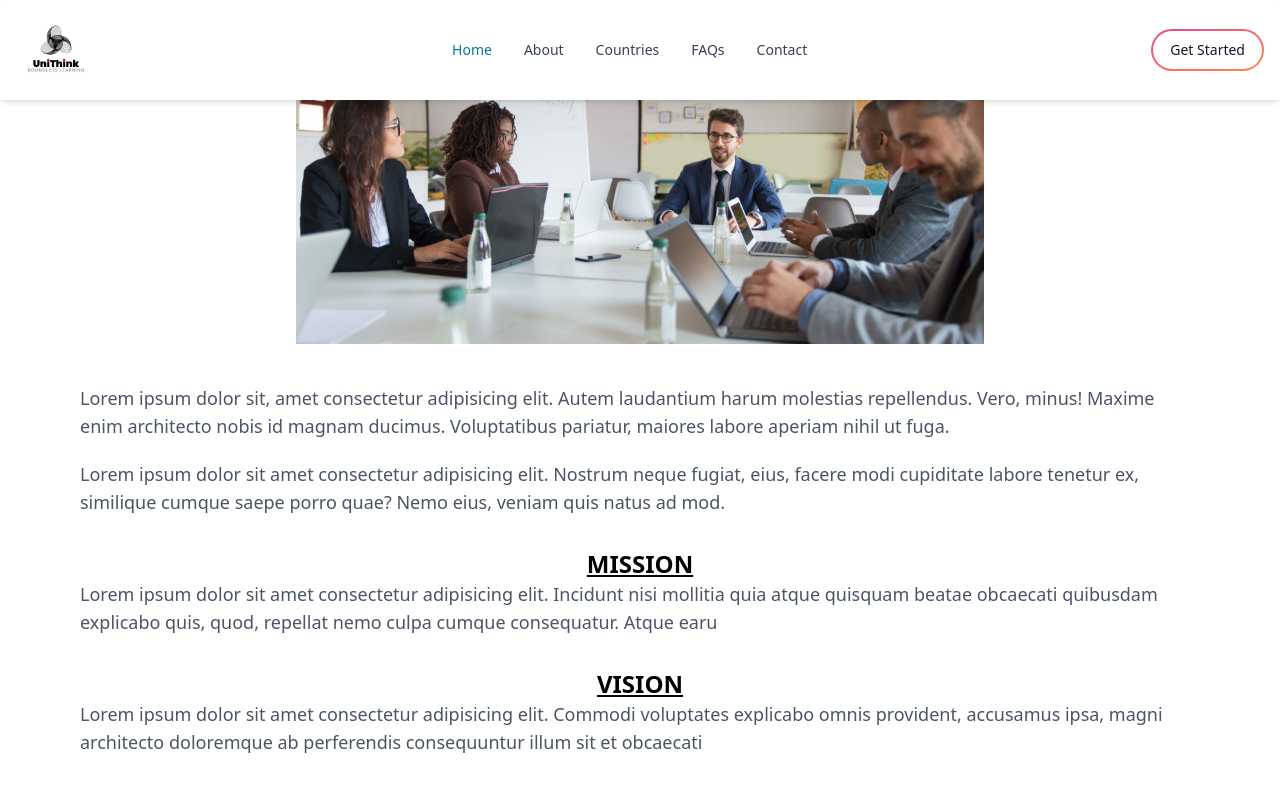
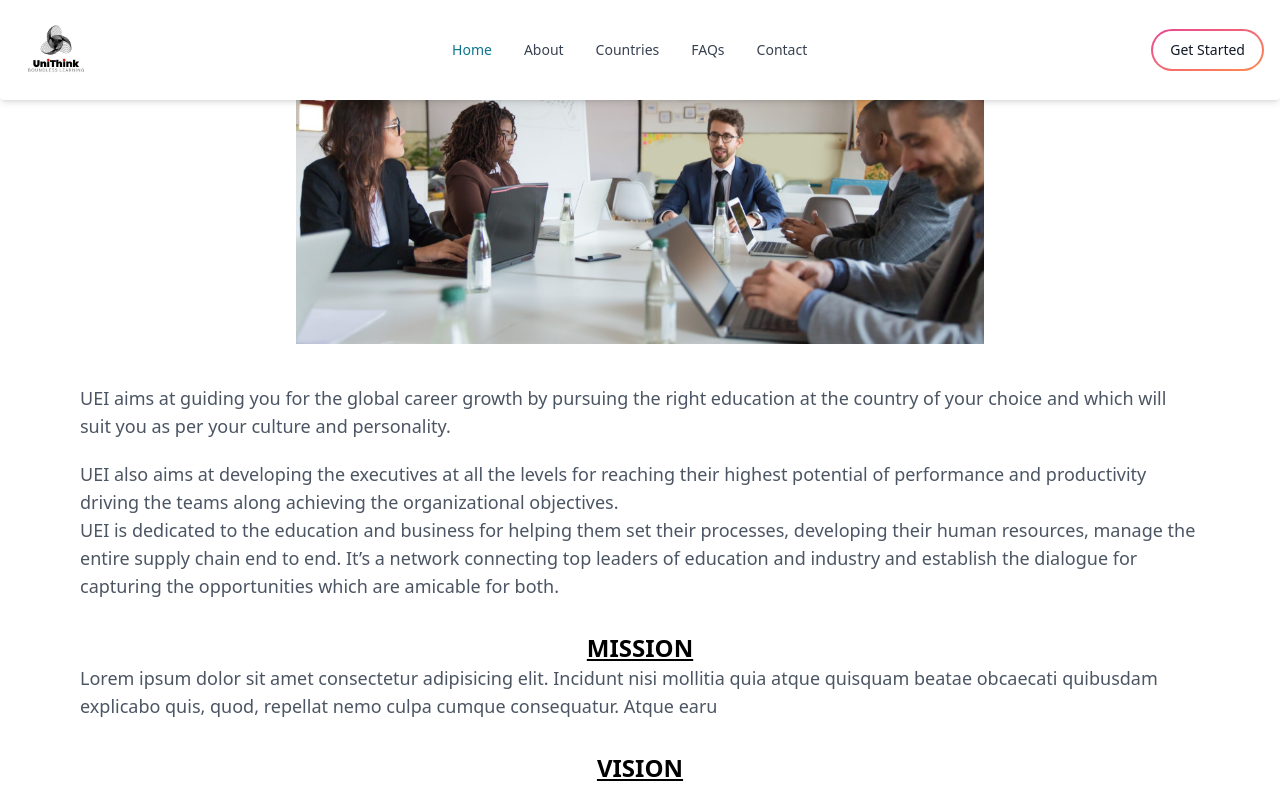
Before and after one commit to Devanshhh26/Unithink, a React (Vite) app in the folder Client/: page /about in a window 1280 px wide. Shown: the top 789 px of the page. Built offline with nearby package versions, Linux system fonts and the light colour scheme.

Commit message:
Country Images

```diff
--- a/Client/src/pages/About.jsx
+++ b/Client/src/pages/About.jsx
@@ -9,10 +9,13 @@ function About() {
   <img src={boardmeet} alt="" className="max-w-full mb-8 pb-10 md:max-h-96 md:mb-0" />
   <div className="mx-4 md:mx-20 text-gray-600 text-lg">
     <p className=''>
-     Lorem ipsum dolor sit, amet consectetur adipisicing elit. Autem laudantium harum molestias repellendus. Vero, minus! Maxime enim architecto nobis id magnam ducimus. Voluptatibus pariatur, maiores labore aperiam nihil ut fuga.
+    UEI aims at guiding you for the global career growth by pursuing the right education at the country of your choice and which will suit you as per your culture and personality.
     </p>
     <p className='pt-5 text-lg'>
-      Lorem ipsum dolor sit amet consectetur adipisicing elit. Nostrum neque fugiat, eius, facere modi cupiditate labore tenetur ex, similique cumque saepe porro quae? Nemo eius, veniam quis natus ad mod.
+    UEI also aims at developing the executives at all the levels for reaching their highest potential of performance and productivity driving the teams along achieving the organizational objectives.
+    </p>
+    <p>
+    UEI is dedicated to the education and business for helping them set their processes, developing their human resources, manage the entire supply chain end to end. It’s a network connecting top leaders of education and industry and establish the dialogue for capturing the opportunities which are amicable for both.
     </p>
     <h1 className="text-center mt-8 font-bold text-2xl underline text-black">MISSION</h1>
     <p>Lorem ipsum dolor sit amet consectetur adipisicing elit. Incidunt nisi mollitia quia atque quisquam beatae obcaecati quibusdam explicabo quis, quod, repellat nemo culpa cumque consequatur. Atque earu</p>
--- a/Client/src/pages/Countries.jsx
+++ b/Client/src/pages/Countries.jsx
@@ -25,7 +25,7 @@ function Countries() {
         {countries && countries.map((country) =>(
           <div key={country._id} className="p-2 pb-10 ">
             <Link to={`/countries/${country.c_id}`}>
-              <Card className="max-w-sm scale-110 hover:scale-105 shadow-lg" imgSrc="https://pics.craiyon.com/2023-11-01/b6267e26f11842ac8fa017e010f6e994.webp" horizontal>
+              <Card className="max-w-sm scale-110 hover:scale-105 shadow-lg" imgSrc={country.img_link || "https://pics.craiyon.com/2023-11-01/b6267e26f11842ac8fa017e010f6e994.webp"} horizontal>
                 <h5 className="text-2xl font-bold tracking-tight text-gray-900 dark:text-white">
                   {country.c_name}
                 </h5>
```
